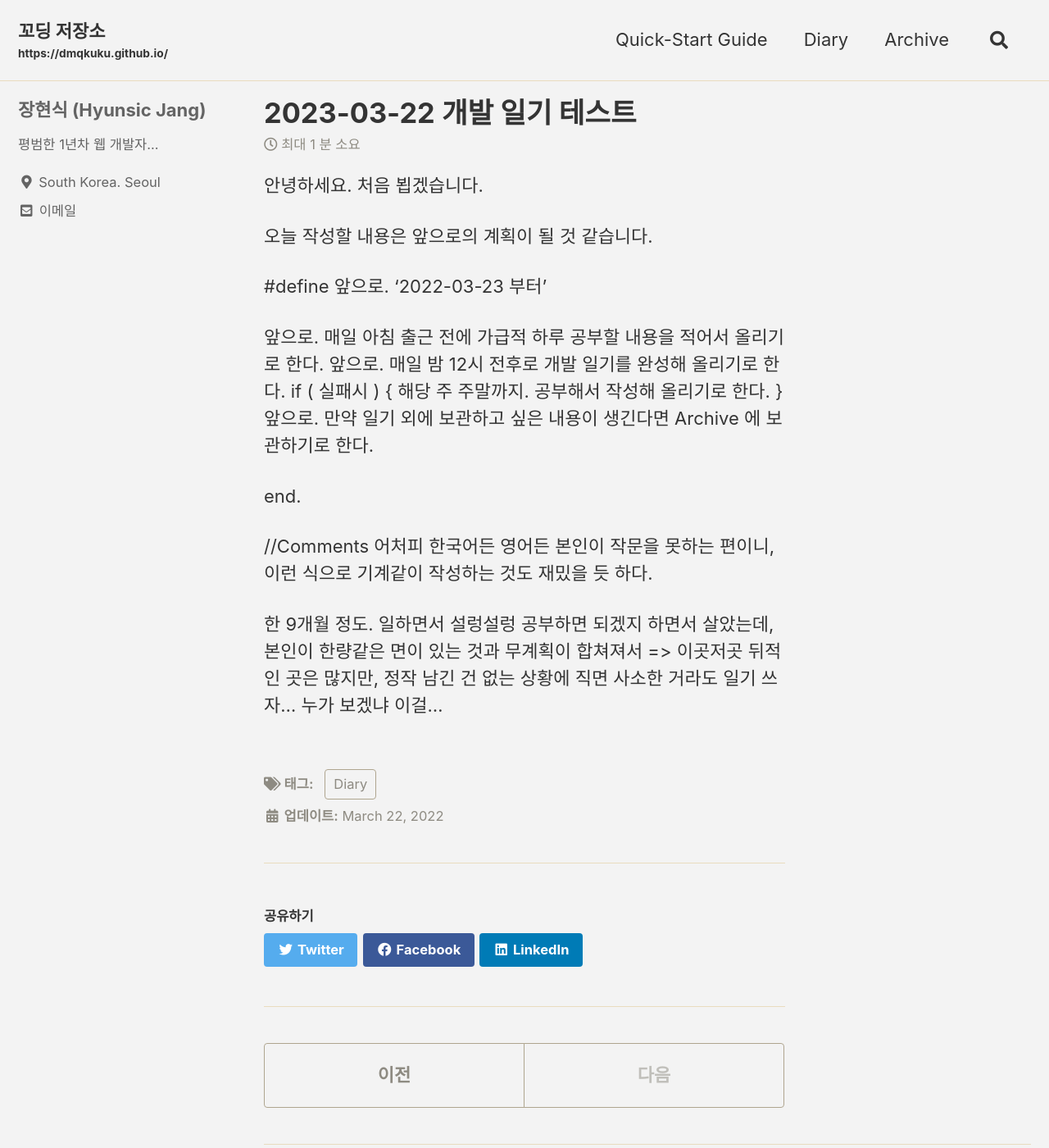
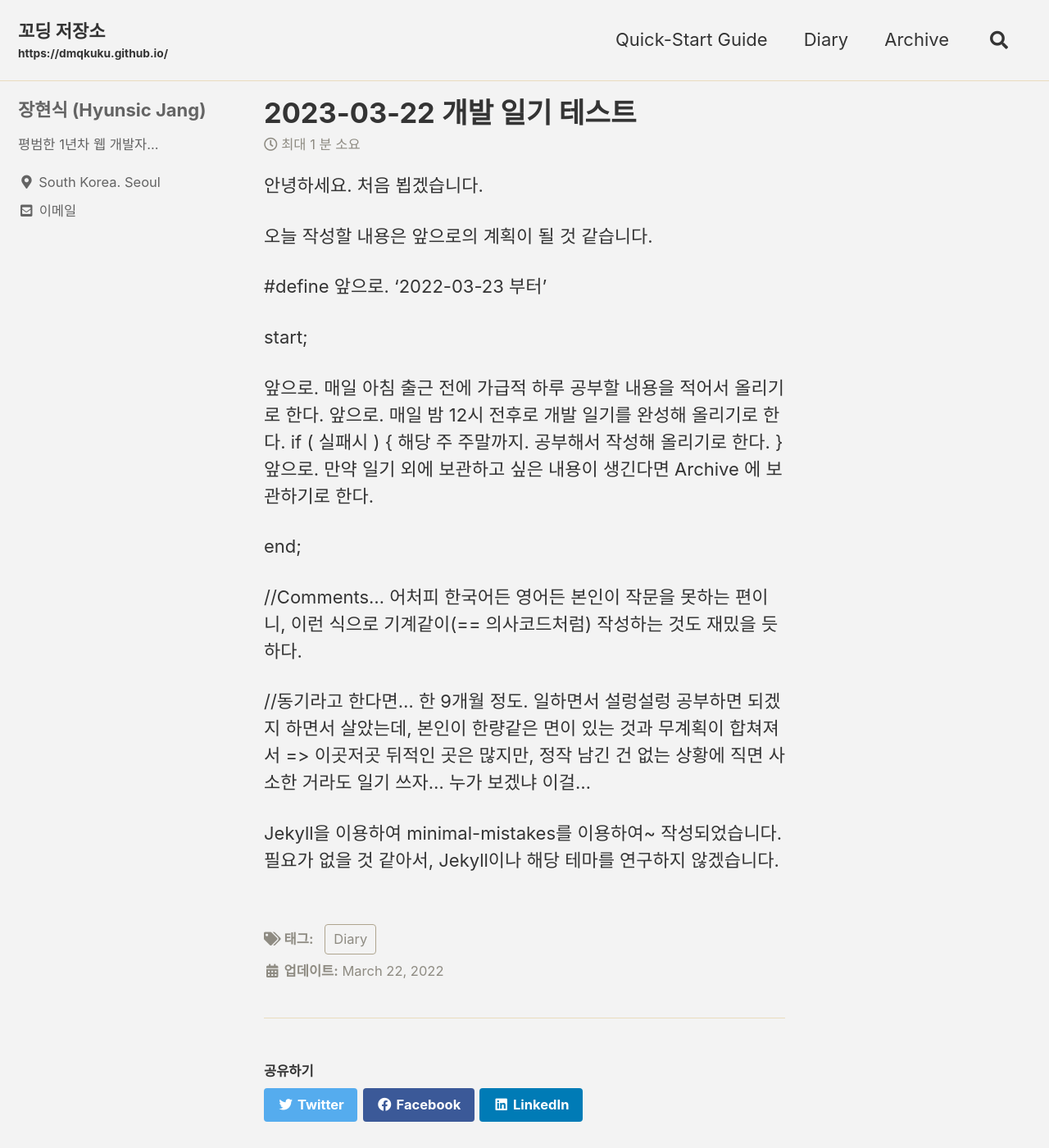
Before and after one commit to dmqkuku/jhsPage, a Jekyll site: the page built from _posts/2022-03-22-test.markdown, in a window 1280 px wide and 1400 px high. Shown: the whole window at 82% size. Built offline with Jekyll 4.4.1, drawn with Linux system fonts in a browser that asks for light colours; cached includes are drawn as plain includes; comment, search, counter and statistics services are not loaded.

Commit message:
약간 추가

```diff
--- a/_posts/2022-03-22-test.markdown
+++ b/_posts/2022-03-22-test.markdown
@@ -12,6 +12,8 @@ excerpt: "diarytest"
 
 #define 앞으로. '2022-03-23 부터'
 
+start;
+
 앞으로. 매일 아침 출근 전에 가급적 하루 공부할 내용을 적어서 올리기로 한다.
 앞으로. 매일 밤 12시 전후로 개발 일기를 완성해 올리기로 한다.
 if ( 실패시 ) {
@@ -19,11 +21,15 @@ if ( 실패시 ) {
 }
 앞으로. 만약 일기 외에 보관하고 싶은 내용이 생긴다면 Archive 에 보관하기로 한다.
 
-end.
+end;
 
-//Comments
-어처피 한국어든 영어든 본인이 작문을 못하는 편이니, 이런 식으로 기계같이 작성하는 것도 재밌을 듯 하다.
+//Comments...
+어처피 한국어든 영어든 본인이 작문을 못하는 편이니, 이런 식으로 기계같이(== 의사코드처럼) 작성하는 것도 재밌을 듯 하다.
 
+//동기라고 한다면...
 한 9개월 정도. 일하면서 설렁설렁 공부하면 되겠지 하면서 살았는데, 본인이 한량같은 면이 있는 것과 무계획이 합쳐져서 => 이곳저곳 뒤적인 곳은 많지만, 정작 남긴 건 없는 상황에 직면
 사소한 거라도 일기 쓰자...
 누가 보겠냐 이걸...
+
+Jekyll을 이용하여 minimal-mistakes를 이용하여~ 작성되었습니다.
+필요가 없을 것 같아서, Jekyll이나 해당 테마를 연구하지 않겠습니다.
```
